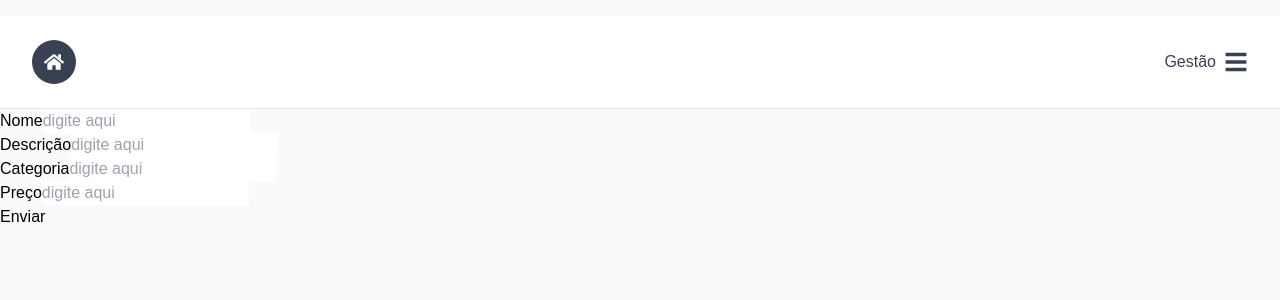
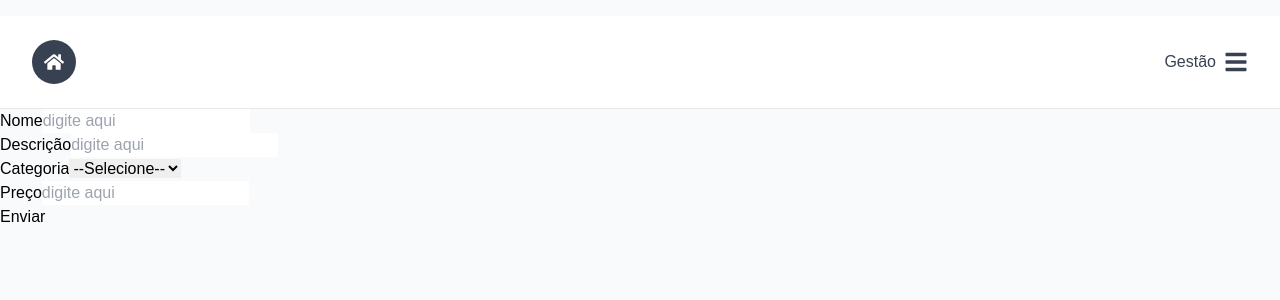
Before and after one commit to flaviane-lima/myfinance, a Next.js app: page /dashboard/register in a window 1280 px wide. Shown: the top 300 px of the page. Built offline with nearby package versions, Linux system fonts and the light colour scheme.

Commit message:
categoria agora é selecionada em vez de digitada

```diff
--- a/src/app/dashboard/register/page.tsx
+++ b/src/app/dashboard/register/page.tsx
@@ -64,7 +64,13 @@ export default function Page() {
         </div>
         <div>
         <label htmlFor='category' className='block text-sm font-semibold text-gray-800 mb-1'>Categoria</label>
-          <input type="text" name="category" id='category' className='w-full px-4 py-2 border border-gray-300 rounded-md shadow-sm focus:outline-none focus:ring-2 focus:ring-blue-500 focus:border-blue-500' placeholder='digite aqui'/>
+           <select name="category" id="category-select"  className="w-full px-4 py-2 border border-gray-300 rounded-md shadow-sm focus:outline-none focus:ring-2 focus:ring-blue-500 focus:border-blue-500">
+  <option value="">--Selecione--</option>
+  <option value="alimentação">Alimentação</option>
+  <option value="utilidades">Utilidades</option>
+  <option value="saúde">Saúde</option>
+  <option value="lazer">Lazer</option>
+</select>
         </div>
         <div>
         <label htmlFor='price' className='block text-sm font-semibold text-gray-800 mb-1'>Preço</label>
```
